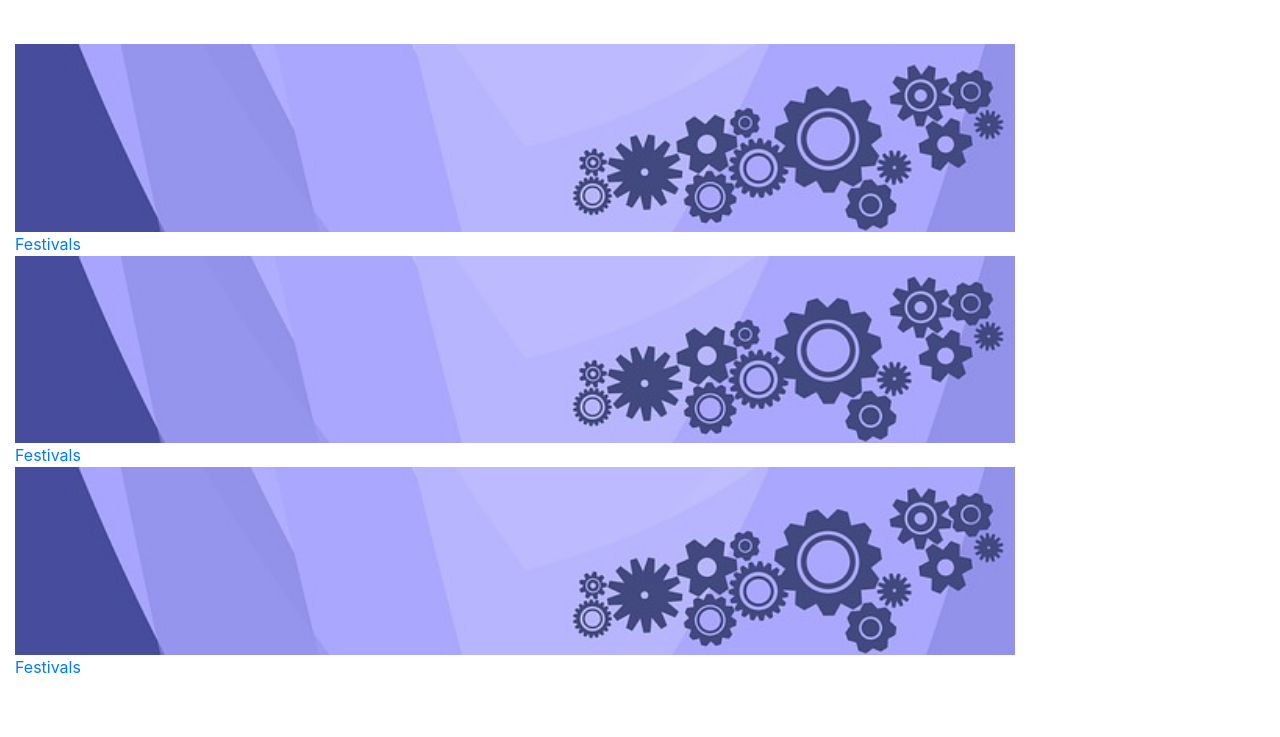
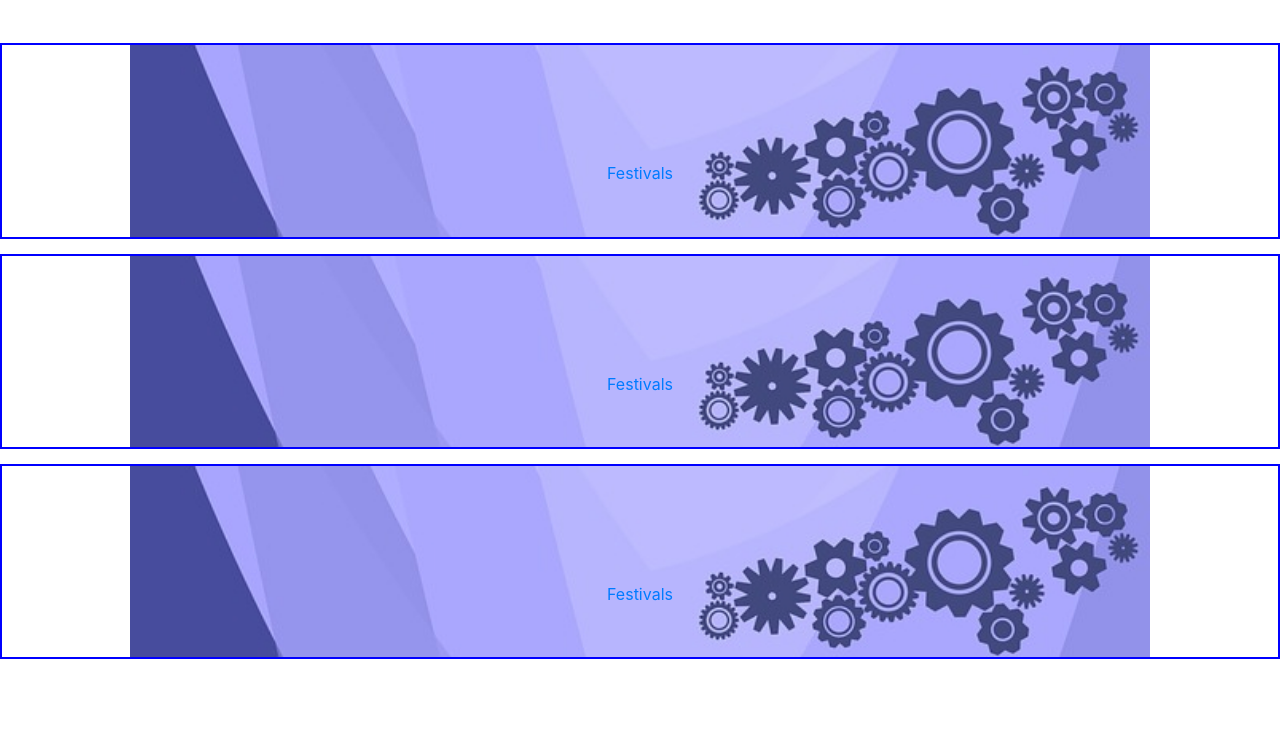
Before and after one commit to WatWer/Semester_01_eProject, a plain HTML site: page index.html in a window 1280 px wide. Shown: the part 63-800 px from the top of the page. Drawn offline with nearby package versions, Linux system fonts and the light colour scheme.

Commit message:
Update mainStyle.css

```diff
--- a/mainStyle.css
+++ b/mainStyle.css
@@ -1,3 +1,13 @@
+html, body
+{
+    overflow-x: hidden;
+}
+
+body
+{
+    position: relative
+}
+
 .carousel-inner img
 {
     width: 100%;
@@ -9,19 +19,55 @@
     font-size: 180%;
 }
 
-.bodyBanner01
+.container-fluid
+{
+    margin-left: 0px;
+    margin-right: 0px;
+    padding: 0px;
+}
+
+.navbar
+{
+    margin-left: 0px;
+    margin-right: 0px;
+    padding: 0px;
+}
+
+.bodyBanner
 {
     border: solid 2px blue;
-    margin: 10px 0px 0px;
-    height: 30%;
-    float: left;
-    display: block;
+    margin: 15px 0px 0px;
+    position: relative;
+    text-align: center;
+    color: white;
 }
 
-.bodyBanner02
+.bannerText{
+  position: absolute;
+  top: 67%;
+  left: 50%;
+  transform: translate(-50%, -50%);
+}
+
+.formHead
 {
-    border: solid 2px blue;
-    margin: 10px 0px 0px;
-    height: 30%;
-    float: right;
+    text-align: center;
+    line-height: 50px;
+    font-weight: bold;
+    font-size: 30px;
+    color: white;
+    background-color: mediumturquoise;
+    padding-top: none;
+    height: 50px;
 }
+
+.formBorder
+{
+    border-top: solid 2px;
+    border-bottom: solid 2px;
+}
+
+.row
+{
+    padding-bottom: 2px;
+}
```
